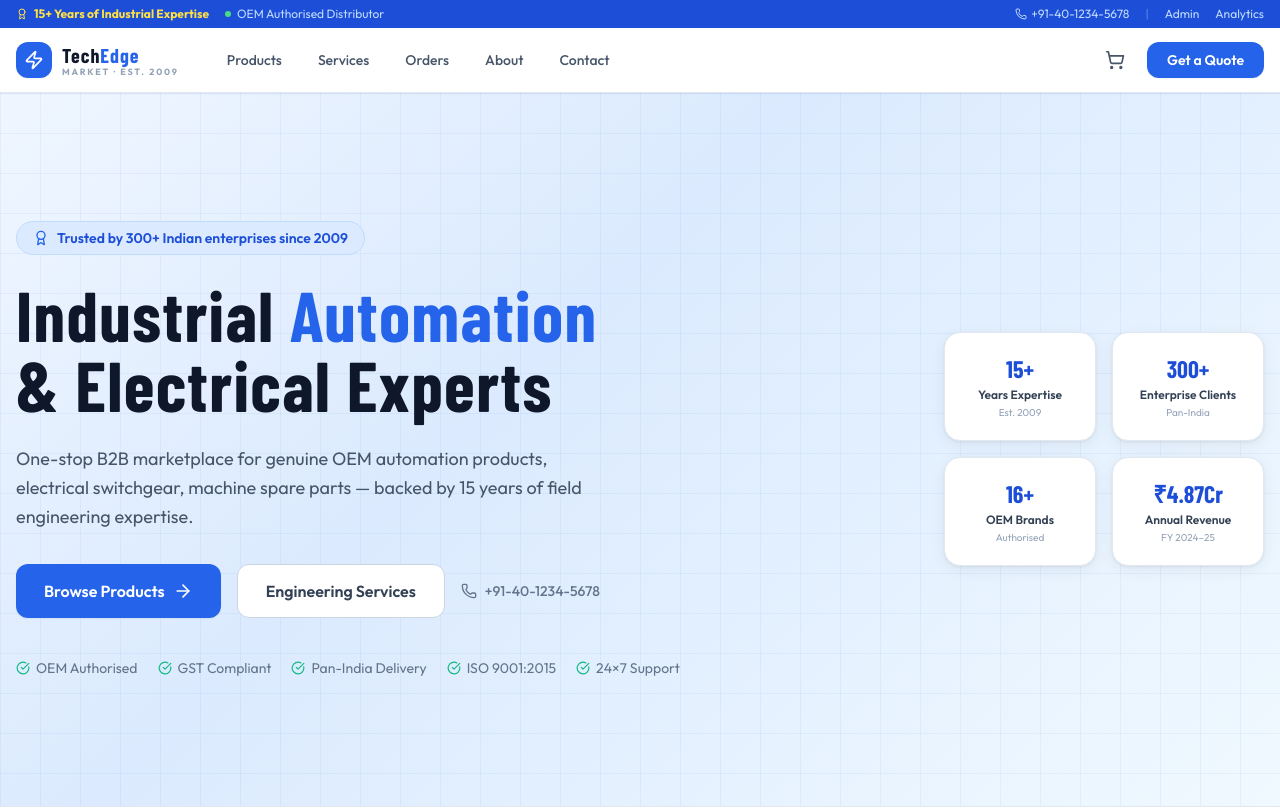
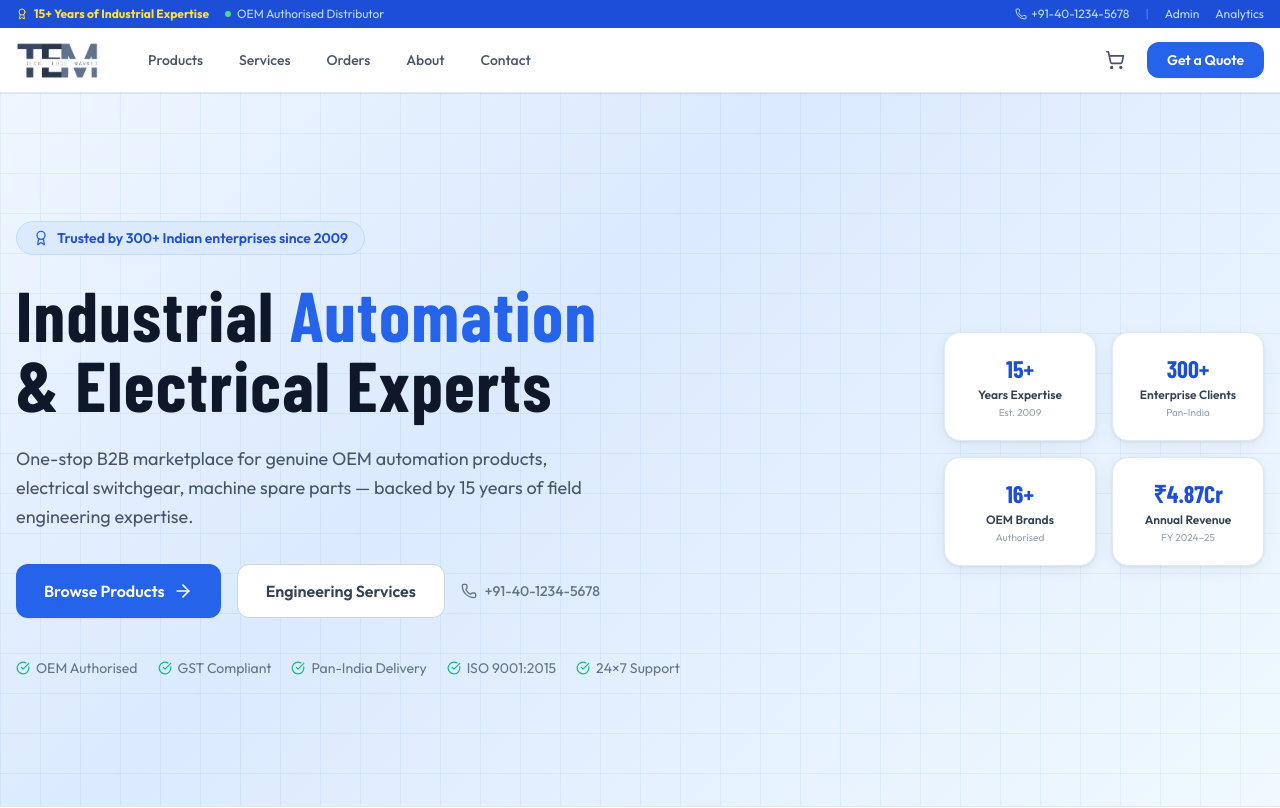
Before and after one commit to madMAVE/techedgemarket_ecommerce, a Next.js app: page / in a window 1280 px wide. Shown: the top 808 px of the page. Built offline with nearby package versions, Linux system fonts and the light colour scheme; a web font is replaced by a local one.

Commit message:
image designs changed

```diff
--- a/src/app/globals.css
+++ b/src/app/globals.css
@@ -47,7 +47,7 @@
 
   /* ── Cards ── */
   .card         { @apply bg-white rounded-2xl border border-slate-200 shadow-card; }
-  .card-hover   { @apply card hover:shadow-card-lg hover:-translate-y-px transition-all duration-200; }
+  .card-hover   { @apply card hover:shadow-card-lg transition-shadow duration-200; }
   .card-blue    { @apply rounded-2xl border border-primary-200 bg-primary-50; }
   .card-gold    { @apply rounded-2xl border border-gold-200 bg-amber-50; }
   .stat-card    { @apply card p-6; }
--- a/src/components/layout/AdminSidebar.tsx
+++ b/src/components/layout/AdminSidebar.tsx
@@ -1,7 +1,8 @@
 "use client";
 import Link from "next/link";
 import { usePathname } from "next/navigation";
-import { LayoutDashboard, Package, ShoppingBag, Truck, Warehouse, Users, BarChart3, Wrench, Zap, ChevronRight, Bell, Settings, LogOut, Globe, FileText, Calculator, ClipboardList } from "lucide-react";
+import Image from "next/image";
+import { LayoutDashboard, Package, ShoppingBag, Truck, Warehouse, Users, BarChart3, Wrench, ChevronRight, Bell, Settings, LogOut, Globe, FileText, Calculator, ClipboardList } from "lucide-react";
 
 const LINKS = [
   { href:"/admin",                  label:"Dashboard",      icon:LayoutDashboard, section:"Overview" },
@@ -26,12 +27,8 @@ export default function AdminSidebar() {
     <aside className="sidebar w-60 min-h-screen flex flex-col shrink-0">
       {/* Logo */}
       <div className="px-5 py-5 border-b border-slate-200">
-        <Link href="/" className="flex items-center gap-2.5">
-          <div className="w-8 h-8 rounded-lg bg-primary-600 flex items-center justify-center shadow-sm"><Zap className="w-4 h-4 text-white"/></div>
-          <div>
-            <div className="font-display font-bold text-[18px] text-slate-900 tracking-wider leading-none">Tech<span className="text-primary-600">Edge</span></div>
-            <div className="text-[8px] text-slate-400 uppercase tracking-[0.2em] font-bold leading-none mt-0.5">Control Centre</div>
-          </div>
+        <Link href="/" className="block">
+          <Image src="/techedgemarket_ecommerce/logo/TEM-dark.png" alt="TechEdge Market" width={180} height={50} className="h-10 w-auto object-contain" />
         </Link>
       </div>
 
--- a/src/components/layout/Footer.tsx
+++ b/src/components/layout/Footer.tsx
@@ -1,5 +1,6 @@
 import Link from "next/link";
-import { Zap, Phone, Mail, MapPin, Award, ShieldCheck, Clock, Linkedin, Youtube } from "lucide-react";
+import Image from "next/image";
+import { Phone, Mail, MapPin, Award, ShieldCheck, Clock } from "lucide-react";
 
 export default function Footer() {
   return (
@@ -22,8 +23,9 @@ export default function Footer() {
       <div className="max-w-7xl mx-auto px-4 py-12 grid grid-cols-1 md:grid-cols-4 gap-10">
         <div>
           <Link href="/" className="flex items-center gap-2 mb-4">
-            <div className="w-8 h-8 rounded-lg bg-primary-600 flex items-center justify-center"><Zap className="w-4 h-4 text-white"/></div>
-            <div className="font-display font-bold text-xl text-white">Tech<span className="text-yellow-400">Edge</span> Market</div>
+            <div className="bg-white rounded-lg p-1.5">
+              <Image src="/techedgemarket_ecommerce/logo/TEM-dark.png" alt="TechEdge Market" width={160} height={45} className="h-8 w-auto object-contain" />
+            </div>
           </Link>
           <p className="text-slate-400 text-sm leading-relaxed mb-4">India's trusted B2B marketplace for industrial automation, switchgear, spare parts and engineering services.</p>
           <div className="space-y-2 text-sm">
--- a/src/components/layout/Navbar.tsx
+++ b/src/components/layout/Navbar.tsx
@@ -2,7 +2,8 @@
 import Link from "next/link";
 import { usePathname } from "next/navigation";
 import { useState } from "react";
-import { ShoppingCart, Menu, X, Phone, Zap, Award, ChevronDown } from "lucide-react";
+import Image from "next/image";
+import { ShoppingCart, Menu, X, Phone, Award } from "lucide-react";
 
 const NAV = [
   { label:"Products",  href:"/shop" },
@@ -38,16 +39,8 @@ export default function Navbar({ cartCount=0 }: { cartCount?: number }) {
       <nav className="bg-white border-b border-slate-200 sticky top-0 z-50 shadow-sm">
         <div className="max-w-7xl mx-auto px-4 flex items-center justify-between h-16 gap-8">
           {/* Logo */}
-          <Link href="/" className="flex items-center gap-2.5 shrink-0">
-            <div className="w-9 h-9 rounded-xl bg-primary-600 flex items-center justify-center shadow-sm">
-              <Zap className="w-5 h-5 text-white"/>
-            </div>
-            <div>
-              <div className="font-display font-bold text-xl text-slate-900 tracking-wider leading-none">
-                Tech<span className="text-primary-600">Edge</span>
-              </div>
-              <div className="text-[9px] font-bold text-slate-400 uppercase tracking-[0.2em] leading-none mt-0.5">Market · Est. 2009</div>
-            </div>
+          <Link href="/" className="shrink-0">
+            <Image src="/techedgemarket_ecommerce/logo/TEM-dark.png" alt="TechEdge Market" width={180} height={50} className="h-10 w-auto object-contain" />
           </Link>
 
           {/* Desktop nav */}
--- a/src/components/ui/ImageSlider.tsx
+++ b/src/components/ui/ImageSlider.tsx
@@ -35,16 +35,16 @@ export default function ImageSlider({ images, alt, sizes = "300px" }: ImageSlide
     <div className="relative h-full w-full overflow-hidden group/slider">
        {/* Slides track */}
        <div
-        className="flex h-full transition-transform duration-300 ease-in-out group-hover/slider:scale-105"
+         className="flex h-full transition-transform duration-300 ease-in-out"
          style={{ transform: `translateX(-${current * 100}%)` }}
        >
          {images.map((src, i) => (
-          <div key={i} className="relative h-full w-full shrink-0">
+           <div key={i} className="relative h-full w-full shrink-0 overflow-hidden">
              <Image
                src={src}
                alt={`${alt} — view ${i + 1}`}
                fill
-              className="object-cover transition-transform duration-500"
+               className="object-cover transition-transform duration-500 group-hover/slider:scale-110"
                sizes={sizes}
              />
            </div>
--- a/src/data/products.json
+++ b/src/data/products.json
@@ -38,7 +38,7 @@
     "subcategory": "Variable Speed Drives",
     "brand": "ABB",
     "model": "ACS880-01-025A-3",
-    "images": ["techedgemarket_ecommerce/products/PLC/ABB-1.webp","techedgemarket_ecommerce/products/PLC/ABB-2.webp"],
+    "images": ["/techedgemarket_ecommerce/products/PLC/ABB-1.webp","/techedgemarket_ecommerce/products/PLC/ABB-2.webp"],
     "rating": 4.8,
     "reviews": 187,
     "stock": 14,
@@ -67,7 +67,7 @@
     "subcategory": "Circuit Breakers",
     "brand": "Schneider Electric",
     "model": "NW08H1-800A-3P",
-    "image": "techedgemarket_ecommerce/products/PLC/schneider.webp",
+    "image": "/techedgemarket_ecommerce/products/PLC/schneider.webp",
     "rating": 4.9,
     "reviews": 94,
     "stock": 6,
@@ -96,7 +96,7 @@
     "subcategory": "PLCs",
     "brand": "Omron",
     "model": "CJ2M-CPU31",
-    "image": "techedgemarket_ecommerce/products/PLC/sick.webp",
+    "image": "/techedgemarket_ecommerce/products/PLC/sick.webp",
     "rating": 4.7,
     "reviews": 203,
     "stock": 19,
```
Also changed, not shown: public/logo/TEM-dark.png (added), public/logo/TEM-light.png (added). Lines whose indentation alone changed are shown as unchanged.
